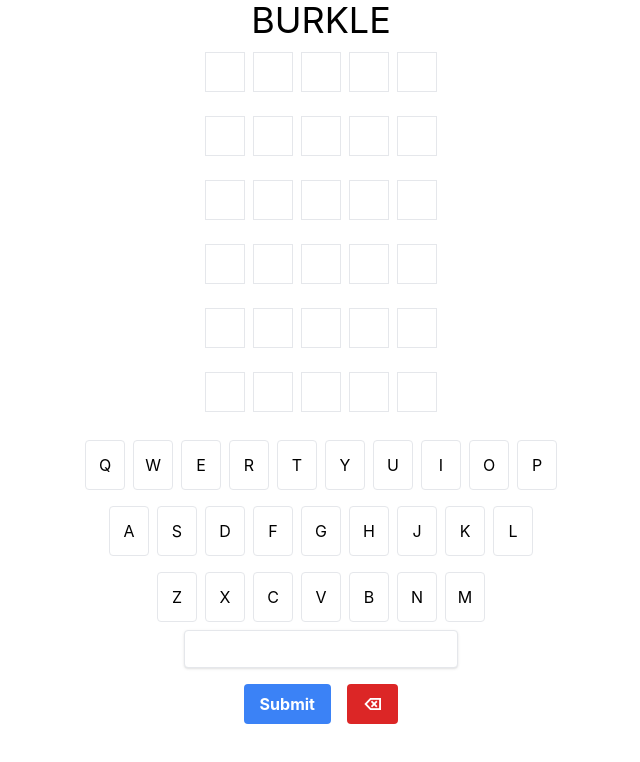
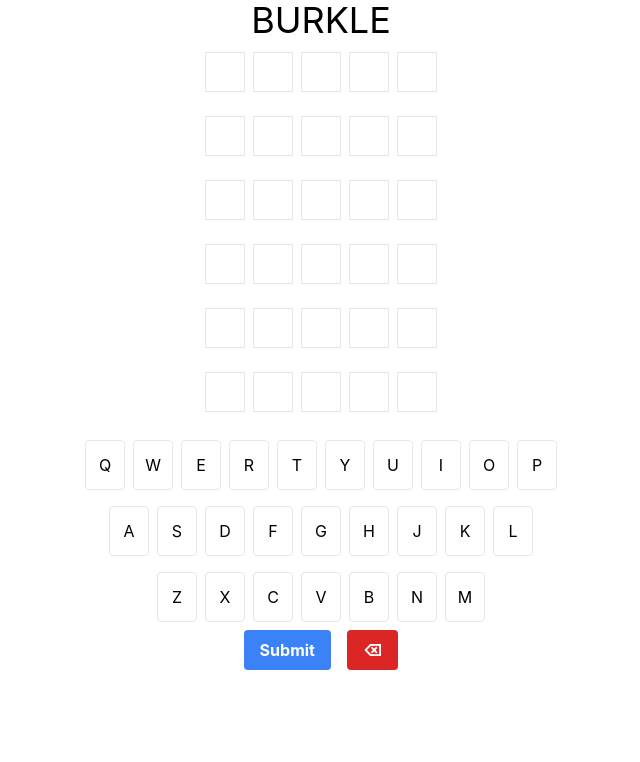
Before and after one commit to samb007/wordle, a React (Create React App) app: page / in a window 1280 px wide. Shown: the top 762 px of the page, without its empty margins (319-959 px from the left). Built offline with nearby package versions, Linux system fonts and the light colour scheme.

Commit message:
feat: hide input box

```diff
--- a/src/App.tsx
+++ b/src/App.tsx
@@ -62,6 +62,7 @@
     const resetGame = () => {
         setSolution(getSolution());
         setSolutionAttempts([]);
+        setSolutionAttemptsLetterClues([]);
         setPageState('idle');
     };
 
@@ -192,7 +193,8 @@
                         }
                     />
                     <input
-                        className="focus:shadow-outline w-full px-3 py-2 mb-4 leading-tight text-gray-700 border rounded shadow appearance-none"
+                        className="hidden"
+                        aria-hidden="true"
                         type="text"
                         {...register('attempt', { required: true })}
                         pattern="[A-Za-z]{5}"
```
